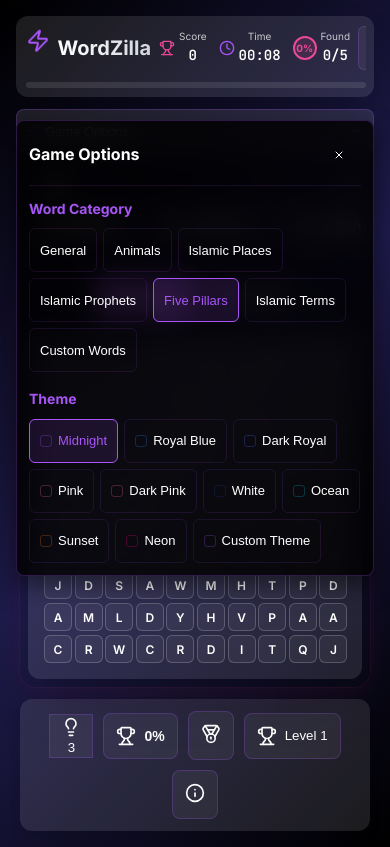
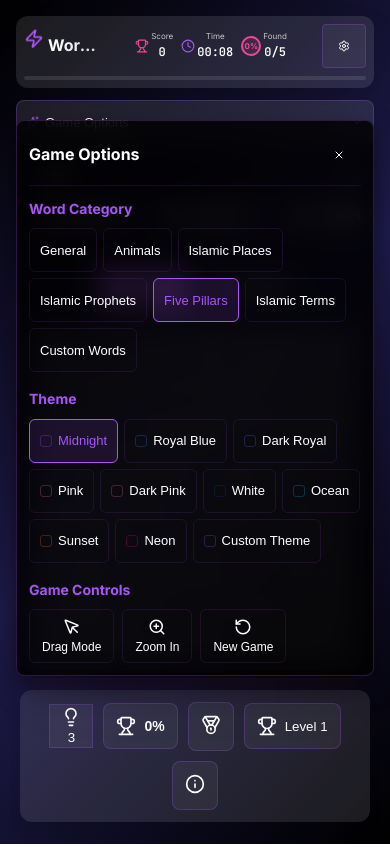
Before and after one commit to Allrounder687/word-search-game, a React (Vite) app: page / in a window 390 px wide. Both pictures are taken after a click on the button "Game Options". Built offline with nearby package versions, Linux system fonts and the light colour scheme.

Commit message:
refactor: remove unused props and fix TypeScript errors in GameHeader

```diff
--- a/src/App.tsx
+++ b/src/App.tsx
@@ -332,11 +332,7 @@
           totalWords={gameState.words.length}
           onReset={handleReset}
           onSettings={() => setShowSettings(true)}
-          onToggleZoom={() => setIsZoomed(!isZoomed)}
-          onToggleClickMode={handleToggleClickMode}
-          isZoomed={isZoomed}
-          isClickMode={isClickMode}
-          theme={currentTheme}
+theme={currentTheme}
           isDesktop={breakpoints.isDesktop}
           timeRemaining={gameState.settings.timerMode === 'countdown' ? timeRemaining : null}
         />
@@ -347,6 +343,11 @@
             settings={gameState.settings}
             onSettingsChange={handleSettingsChange}
             theme={currentTheme}
+            onReset={handleReset}
+            onToggleZoom={() => setIsZoomed(!isZoomed)}
+            onToggleClickMode={handleToggleClickMode}
+            isZoomed={isZoomed}
+            isClickMode={isClickMode}
           />
         )}
 
--- a/src/components/GameHeader.tsx
+++ b/src/components/GameHeader.tsx
@@ -1,5 +1,5 @@
-import { Clock, Trophy, Zap, Settings, RotateCcw, ZoomIn, MousePointer } from 'lucide-react';
-import { getResponsiveIconSize, getCompactMobilePadding } from '../utils/responsiveLayout';
+import { Clock, Trophy, Zap, Settings, RotateCcw } from 'lucide-react';
+import { getResponsiveIconSize } from '../utils/responsiveLayout';
 
 interface GameHeaderProps {
   score: number;
@@ -8,10 +8,6 @@
   totalWords: number;
   onReset: () => void;
   onSettings: () => void;
-  onToggleZoom?: () => void;
-  onToggleClickMode?: () => void;
-  isZoomed?: boolean;
-  isClickMode?: boolean;
   theme: any;
   isDesktop: boolean;
   timeRemaining?: number | null;
@@ -24,10 +20,6 @@
   totalWords,
   onReset,
   onSettings,
-  onToggleZoom,
-  onToggleClickMode,
-  isZoomed,
-  isClickMode,
   theme,
   isDesktop = false,
   timeRemaining = null
@@ -42,20 +34,19 @@
 
   // Get responsive sizes for mobile
   const iconSize = getResponsiveIconSize(20);
-  const padding = getCompactMobilePadding(24);
   const isMobile = !isDesktop;
 
   return (
     <div
       style={{
         width: '100%',
-        padding: isMobile ? padding : '24px',
-        paddingRight: isMobile ? '8px' : '24px', // Ensure enough padding on the right side
+        padding: isMobile ? '8px' : '24px',
         borderRadius: '12px',
         boxShadow: '0 25px 50px -12px rgba(0, 0, 0, 0.25)',
         marginBottom: isMobile ? '12px' : '24px',
         backgroundColor: theme.gridBg,
-        boxSizing: 'border-box' // Ensure padding is included in width calculation
+        boxSizing: 'border-box',
+        overflow: 'hidden'
       }}
     >
       <div style={{
@@ -63,31 +54,34 @@
         flexDirection: isMobile ? 'row' : 'column',
         alignItems: 'center',
         justifyContent: 'space-between',
-        gap: isMobile ? '8px' : '16px',
-        maxWidth: '100%',
-        overflow: 'hidden'
+        gap: isMobile ? '4px' : '16px',
+        width: '100%'
       }}>
-        {/* Title */}
+        {/* Title - Make it smaller on mobile */}
         <div style={{
           display: 'flex',
           alignItems: 'center',
-          gap: isMobile ? '8px' : '12px',
-          flexShrink: 0
+          gap: isMobile ? '4px' : '12px',
+          flexShrink: 1,
+          maxWidth: isMobile ? '80px' : 'auto'
         }}>
           <div className="animate-float">
-            <Zap size={isMobile ? 24 : 32} style={{ color: theme.secondary }} />
+            <Zap size={isMobile ? 20 : 32} style={{ color: theme.secondary }} />
           </div>
-          <div>
+          <div style={{ overflow: 'hidden', textOverflow: 'ellipsis' }}>
             <h1
               style={{
-                fontSize: isMobile ? '20px' : '30px',
+                fontSize: isMobile ? '16px' : '30px',
                 fontWeight: 'bold',
                 background: 'linear-gradient(to right, #ffffff, #d1d5db)',
                 WebkitBackgroundClip: 'text',
                 WebkitTextFillColor: 'transparent',
                 backgroundClip: 'text',
                 fontFamily: 'Inter, sans-serif',
-                margin: 0
+                margin: 0,
+                whiteSpace: 'nowrap',
+                overflow: 'hidden',
+                textOverflow: 'ellipsis'
               }}
             >
               WordZilla
@@ -109,23 +103,25 @@
         <div style={{
           display: 'flex',
           alignItems: 'center',
-          gap: isMobile ? '12px' : '24px',
+          gap: isMobile ? '8px' : '24px',
           flexWrap: 'nowrap',
           justifyContent: 'center',
-          flexGrow: 1
+          flexGrow: 1,
+          flexShrink: 1,
+          minWidth: 0
         }}>
           {/* Score */}
-          <div style={{ display: 'flex', alignItems: 'center', gap: isMobile ? '4px' : '8px' }}>
-            <Trophy size={iconSize} style={{ color: theme.accent }} />
+          <div style={{ display: 'flex', alignItems: 'center', gap: isMobile ? '2px' : '8px' }}>
+            <Trophy size={isMobile ? 14 : iconSize} style={{ color: theme.accent }} />
             <div style={{ textAlign: 'center' }}>
               <div style={{
-                fontSize: isMobile ? '10px' : '12px',
+                fontSize: isMobile ? '8px' : '12px',
                 opacity: 0.75,
                 color: theme.primary
               }}>Score</div>
               <div
                 style={{
-                  fontSize: isMobile ? '14px' : '18px',
+                  fontSize: isMobile ? '12px' : '18px',
                   fontWeight: 'bold',
                   fontFamily: 'JetBrains Mono, monospace',
                   color: theme.primary
@@ -137,11 +133,11 @@
           </div>
 
           {/* Time */}
-          <div style={{ display: 'flex', alignItems: 'center', gap: isMobile ? '4px' : '8px' }}>
-            <Clock size={iconSize} style={{ color: theme.secondary }} />
+          <div style={{ display: 'flex', alignItems: 'center', gap: isMobile ? '2px' : '8px' }}>
+            <Clock size={isMobile ? 14 : iconSize} style={{ color: theme.secondary }} />
             <div style={{ textAlign: 'center' }}>
               <div style={{
-                fontSize: isMobile ? '10px' : '12px',
+                fontSize: isMobile ? '8px' : '12px',
                 opacity: 0.75,
                 color: theme.primary
               }}>
@@ -149,7 +145,7 @@
               </div>
               <div
                 style={{
-                  fontSize: isMobile ? '14px' : '18px',
+                  fontSize: isMobile ? '12px' : '18px',
                   fontWeight: 'bold',
                   fontFamily: 'JetBrains Mono, monospace',
                   color: timeRemaining !== null && timeRemaining < 30 ? '#ef4444' : theme.primary,
@@ -162,16 +158,16 @@
           </div>
 
           {/* Progress */}
-          <div style={{ display: 'flex', alignItems: 'center', gap: isMobile ? '4px' : '8px' }}>
+          <div style={{ display: 'flex', alignItems: 'center', gap: isMobile ? '2px' : '8px' }}>
             <div
               style={{
-                width: isMobile ? '24px' : '32px',
-                height: isMobile ? '24px' : '32px',
+                width: isMobile ? '20px' : '32px',
+                height: isMobile ? '20px' : '32px',
                 borderRadius: '50%',
                 display: 'flex',
                 alignItems: 'center',
                 justifyContent: 'center',
-                fontSize: isMobile ? '10px' : '12px',
+                fontSize: isMobile ? '8px' : '12px',
                 fontWeight: 'bold',
                 backgroundColor: theme.accent + '20',
                 color: theme.accent,
@@ -182,13 +178,13 @@
             </div>
             <div style={{ textAlign: 'center' }}>
               <div style={{
-                fontSize: isMobile ? '10px' : '12px',
+                fontSize: isMobile ? '8px' : '12px',
                 opacity: 0.75,
                 color: theme.primary
               }}>Found</div>
               <div
                 style={{
-                  fontSize: isMobile ? '14px' : '18px',
+                  fontSize: isMobile ? '12px' : '18px',
                   fontWeight: 'bold',
                   fontFamily: 'JetBrains Mono, monospace',
                   color: theme.primary
@@ -200,37 +196,34 @@
           </div>
         </div>
 
-        {/* Controls - Single row for mobile */}
+        {/* Controls - Only show on desktop */}
         <div style={{
           display: 'flex',
           alignItems: 'center',
           gap: isMobile ? '2px' : '8px',
           flexWrap: 'nowrap',
           flexShrink: 0,
-          marginLeft: isMobile ? '0' : 0,
-          marginRight: isMobile ? '0' : 0,
-          position: isMobile ? 'relative' : 'static',
-          right: isMobile ? '0' : 'auto'
+          marginLeft: isMobile ? '4px' : 0
         }}>
-          {/* Click Mode Button (Mobile only) */}
-          {isMobile && onToggleClickMode && (
+          {/* On mobile, we only show the settings button since other controls are in Game Options */}
+          {isMobile ? (
             <button
-              onClick={onToggleClickMode}
+              onClick={onSettings}
               style={{
-                padding: '6px',
-                borderRadius: '6px',
+                padding: '4px',
+                borderRadius: '4px',
                 transition: 'all 0.2s',
                 cursor: 'pointer',
                 border: `1px solid ${theme.secondary}40`,
-                backgroundColor: isClickMode ? `${theme.secondary}40` : theme.cellBg,
-                color: isClickMode ? theme.secondary : theme.primary,
-                width: '32px',
-                height: '32px',
+                backgroundColor: theme.cellBg,
+                color: theme.primary,
+                width: '28px',
+                height: '28px',
                 display: 'flex',
                 alignItems: 'center',
                 justifyContent: 'center'
               }}
-              title={isClickMode ? "Drag Mode" : "Click Mode"}
+              title="Settings"
               onMouseEnter={(e) => {
                 e.currentTarget.style.transform = 'scale(1.05)';
               }}
@@ -238,53 +231,23 @@
                 e.currentTarget.style.transform = 'scale(1)';
               }}
             >
-              <MousePointer size={14} />
+              <Settings size={12} />
             </button>
-          )}
-
-          {/* Zoom Button (Mobile only) */}
-          {isMobile && onToggleZoom && (
-            <button
-              onClick={onToggleZoom}
-              style={{
-                padding: '6px',
-                borderRadius: '6px',
-                transition: 'all 0.2s',
-                cursor: 'pointer',
-                border: `1px solid ${theme.secondary}40`,
-                backgroundColor: isZoomed ? `${theme.secondary}40` : theme.cellBg,
-                color: isZoomed ? theme.secondary : theme.primary,
-                width: '32px',
-                height: '32px',
-                display: 'flex',
-                alignItems: 'center',
-                justifyContent: 'center'
-              }}
-              title={isZoomed ? "Zoom Out" : "Zoom In"}
-              onMouseEnter={(e) => {
-                e.currentTarget.style.transform = 'scale(1.05)';
-              }}
-              onMouseLeave={(e) => {
-                e.currentTarget.style.transform = 'scale(1)';
-              }}
-            >
-              <ZoomIn size={14} />
-            </button>
-          )}
-
-          {/* Reset Button */}
+          ) : (
+            <>
+              {/* Reset Button - Desktop only */}
               <button
                 onClick={onReset}
                 style={{
-              padding: isMobile ? '6px' : '12px',
-              borderRadius: isMobile ? '6px' : '8px',
+                  padding: '12px',
+                  borderRadius: '8px',
                   transition: 'all 0.2s',
                   cursor: 'pointer',
                   border: `1px solid ${theme.secondary}40`,
                   backgroundColor: theme.cellBg,
                   color: theme.primary,
-              width: isMobile ? '32px' : '44px',
-              height: isMobile ? '32px' : '44px',
+                  width: '44px',
+                  height: '44px',
                   display: 'flex',
                   alignItems: 'center',
                   justifyContent: 'center'
@@ -297,22 +260,22 @@
                   e.currentTarget.style.transform = 'scale(1)';
                 }}
               >
-            <RotateCcw size={isMobile ? 14 : iconSize} />
+                <RotateCcw size={iconSize} />
               </button>
 
-          {/* Settings Button */}
+              {/* Settings Button - Desktop only */}
               <button
                 onClick={onSettings}
                 style={{
-              padding: isMobile ? '6px' : '12px',
-              borderRadius: isMobile ? '6px' : '8px',
+                  padding: '12px',
+                  borderRadius: '8px',
                   transition: 'all 0.2s',
                   cursor: 'pointer',
                   border: `1px solid ${theme.secondary}40`,
                   backgroundColor: theme.cellBg,
                   color: theme.primary,
-              width: isMobile ? '32px' : '44px',
-              height: isMobile ? '32px' : '44px',
+                  width: '44px',
+                  height: '44px',
                   display: 'flex',
                   alignItems: 'center',
                   justifyContent: 'center'
@@ -325,17 +288,19 @@
                   e.currentTarget.style.transform = 'scale(1)';
                 }}
               >
-            <Settings size={isMobile ? 14 : iconSize} />
+                <Settings size={iconSize} />
               </button>
+            </>
+          )}
         </div>
       </div>
 
       {/* Progress Bar - More vibrant for mobile */}
-      <div style={{ marginTop: isMobile ? '12px' : '16px' }}>
+      <div style={{ marginTop: isMobile ? '8px' : '16px' }}>
         <div
           style={{
             width: '100%',
-            height: isMobile ? '6px' : '8px',
+            height: isMobile ? '4px' : '8px',
             borderRadius: '4px',
             overflow: 'hidden',
             backgroundColor: 'rgba(255, 255, 255, 0.1)'
--- a/src/components/QuickSettings.tsx
+++ b/src/components/QuickSettings.tsx
@@ -21,6 +21,12 @@
   settings: GameSettings;
   onSettingsChange: (settings: GameSettings) => void;
   theme: ThemeColors;
+  // Game control props
+  onReset?: () => void;
+  onToggleZoom?: () => void;
+  onToggleClickMode?: () => void;
+  isZoomed?: boolean;
+  isClickMode?: boolean;
 }
 
 
@@ -28,7 +34,12 @@
 export const QuickSettings: React.FC<QuickSettingsProps> = ({
   settings,
   onSettingsChange,
-  theme
+  theme,
+  onReset,
+  onToggleZoom,
+  onToggleClickMode,
+  isZoomed,
+  isClickMode
 }) => {
   const [showCategoryDropdown, setShowCategoryDropdown] = useState(false);
   const [showThemeDropdown, setShowThemeDropdown] = useState(false);
@@ -155,6 +166,11 @@
           onThemeChange={handleThemeChange}
           theme={theme}
           iconSize={iconSize}
+          onReset={onReset}
+          onToggleZoom={onToggleZoom}
+          onToggleClickMode={onToggleClickMode}
+          isZoomed={isZoomed}
+          isClickMode={isClickMode}
         />
       </div>
     );
--- a/src/components/QuickSettings/MobileDropdown.tsx
+++ b/src/components/QuickSettings/MobileDropdown.tsx
@@ -1,5 +1,5 @@
 import React from 'react';
-import { X } from 'lucide-react';
+import { X, RotateCcw, ZoomIn, MousePointer } from 'lucide-react';
 import type { WordCategory, Theme } from '../../types/game';
 import { THEMES } from '../../types/game';
 
@@ -13,6 +13,12 @@
   onThemeChange: (theme: Theme) => void;
   theme: any;
   iconSize: number;
+  // Game control props
+  onReset?: () => void;
+  onToggleZoom?: () => void;
+  onToggleClickMode?: () => void;
+  isZoomed?: boolean;
+  isClickMode?: boolean;
 }
 
 export const MobileDropdown: React.FC<MobileDropdownProps> = ({
@@ -24,7 +30,12 @@
   onCategoryChange,
   onThemeChange,
   theme,
-  iconSize
+  iconSize,
+  onReset,
+  onToggleZoom,
+  onToggleClickMode,
+  isZoomed,
+  isClickMode
 }) => {
   if (!isOpen) return null;
 
@@ -119,7 +130,7 @@
       </div>
 
       {/* Theme section */}
-      <div>
+      <div style={{ marginBottom: '16px' }}>
         <div style={{
           fontWeight: 'bold',
           fontSize: '14px',
@@ -175,6 +186,100 @@
           })}
         </div>
       </div>
+
+      {/* Game Controls section */}
+      <div>
+        <div style={{
+          fontWeight: 'bold',
+          fontSize: '14px',
+          color: theme.secondary,
+          marginBottom: '8px'
+        }}>
+          Game Controls
+        </div>
+        <div style={{
+          display: 'flex',
+          flexDirection: 'row',
+          gap: '8px',
+          justifyContent: 'flex-start'
+        }}>
+          {/* Click Mode Button */}
+          {onToggleClickMode && (
+            <button
+              onClick={onToggleClickMode}
+              style={{
+                display: 'flex',
+                flexDirection: 'column',
+                alignItems: 'center',
+                gap: '4px',
+                padding: '8px 12px',
+                borderRadius: '6px',
+                backgroundColor: isClickMode ? `${theme.secondary}20` : 'transparent',
+                color: isClickMode ? theme.secondary : theme.primary,
+                border: `1px solid ${isClickMode ? theme.secondary : theme.secondary + '20'}`,
+                cursor: 'pointer',
+                transition: 'all 0.2s',
+                minWidth: '70px'
+              }}
+            >
+              <MousePointer size={18} />
+              <span style={{ fontSize: '12px' }}>
+                {isClickMode ? "Click Mode" : "Drag Mode"}
+              </span>
+            </button>
+          )}
+
+          {/* Zoom Button */}
+          {onToggleZoom && (
+            <button
+              onClick={onToggleZoom}
+              style={{
+                display: 'flex',
+                flexDirection: 'column',
+                alignItems: 'center',
+                gap: '4px',
+                padding: '8px 12px',
+                borderRadius: '6px',
+                backgroundColor: isZoomed ? `${theme.secondary}20` : 'transparent',
+                color: isZoomed ? theme.secondary : theme.primary,
+                border: `1px solid ${isZoomed ? theme.secondary : theme.secondary + '20'}`,
+                cursor: 'pointer',
+                transition: 'all 0.2s',
+                minWidth: '70px'
+              }}
+            >
+              <ZoomIn size={18} />
+              <span style={{ fontSize: '12px' }}>
+                {isZoomed ? "Zoom Out" : "Zoom In"}
+              </span>
+            </button>
+          )}
+
+          {/* Reset Button */}
+          {onReset && (
+            <button
+              onClick={onReset}
+              style={{
+                display: 'flex',
+                flexDirection: 'column',
+                alignItems: 'center',
+                gap: '4px',
+                padding: '8px 12px',
+                borderRadius: '6px',
+                backgroundColor: 'transparent',
+                color: theme.primary,
+                border: `1px solid ${theme.secondary + '20'}`,
+                cursor: 'pointer',
+                transition: 'all 0.2s',
+                minWidth: '70px'
+              }}
+            >
+              <RotateCcw size={18} />
+              <span style={{ fontSize: '12px' }}>New Game</span>
+            </button>
+          )}
+        </div>
+      </div>
     </div>
   );
 };
```
Lines whose indentation alone changed are shown as unchanged.
